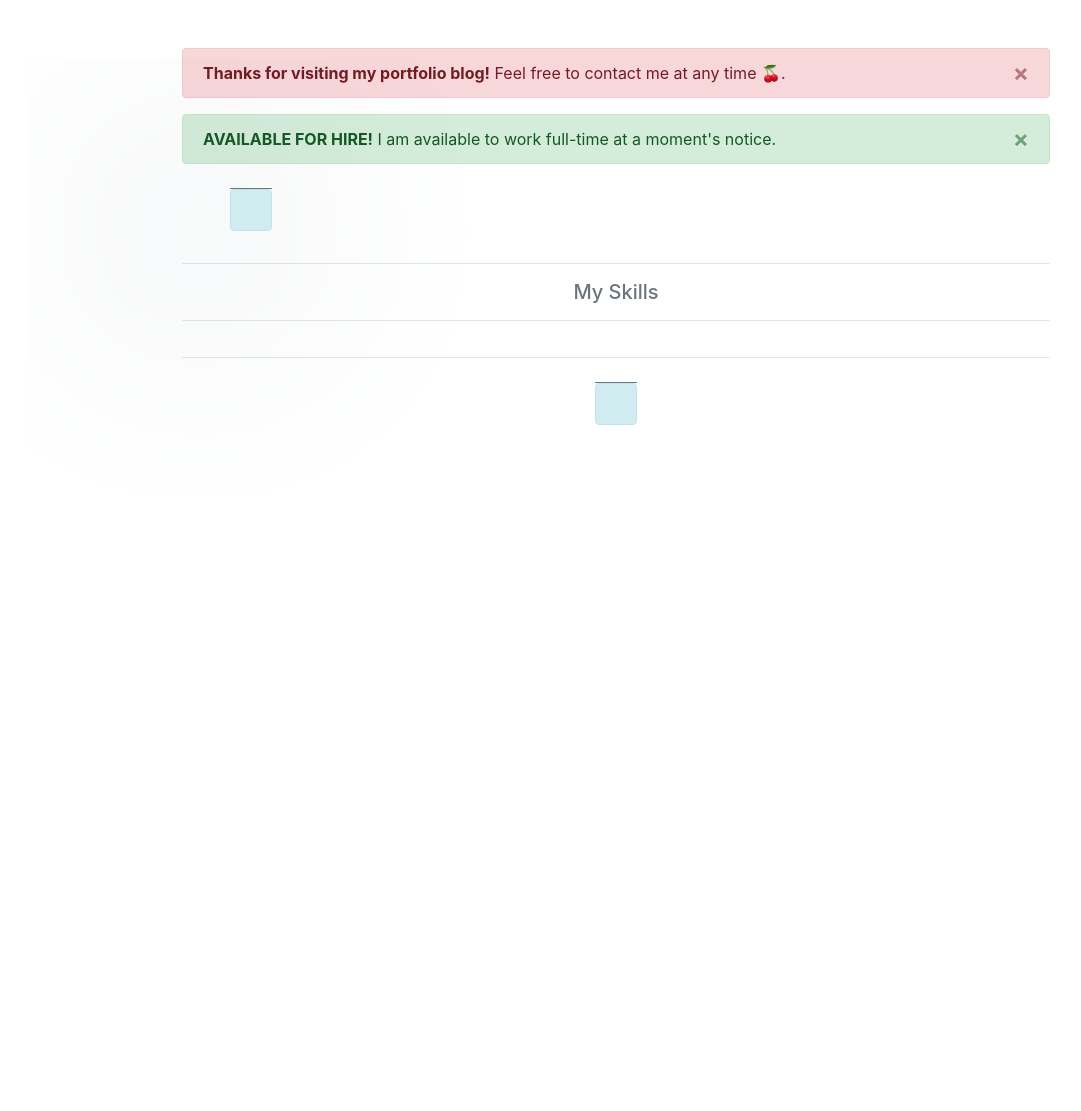
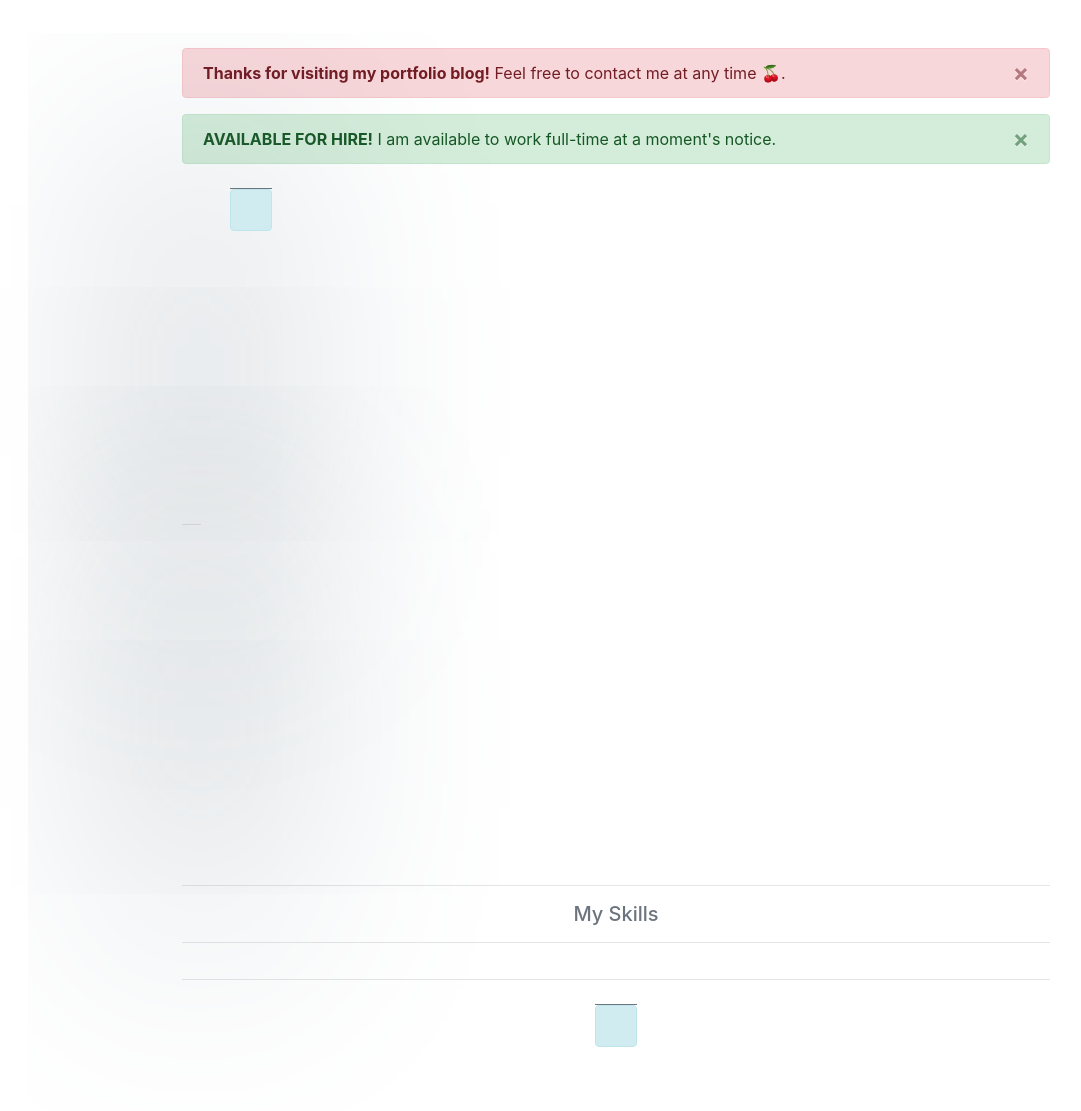
Before and after one commit to lheredias/portfolio-blog, a Django app: template blog/templates/blog/index.html in a window 1280 px wide. Shown: the part 56-1167 px from the top of the page, without its empty margins (24-1105 px from the left). Before the commit the page ends 481 px from the top, so only its background shows below. Run offline with Django 3.2, Linux system fonts and the light colour scheme; the template is opened without the code that fills it, so the values that code supplies are empty; some libraries are stand-ins or nearby versions.

Commit message:
Add: img

```diff
--- a/blog/static/blog/styles.css
+++ b/blog/static/blog/styles.css
@@ -39,15 +39,16 @@ h1 > a:hover {
 }
 
 /* The element to apply the animation to */
-#photo {
+.photo {
+  /* position:relative; */
   opacity: 0.5;
   animation-name: second;
   box-shadow: 7px 15px 250px 50px SlateGray;
   animation-duration: 7s;
   animation-iteration-count: infinite;
   border-radius: 15%;
-  height: auto;
-  width: auto
+  height: 40vh;
+  /* width: 5vh */
 }
 
 @import url('https://fonts.googleapis.com/css2?family=Chicle&display=swap');
--- a/blog/templates/blog/aboutme.html
+++ b/blog/templates/blog/aboutme.html
@@ -2,7 +2,11 @@
   <div class="row">
     <div class="col-md-5 align-self-center mt-2 mb-2">
       <div class="d-flex flex-wrap justify-content-center">
-        <img class="img-fluid" id="photo" src="{{ aboutme.image }}">
+        <img class="img-fluid photo" src="{{ aboutme.image }}">
+      </div>
+      <hr>
+      <div class="d-flex flex-wrap justify-content-center">
+        <img class="img-fluid photo" src="{{ aboutme.website }}">
       </div>
     </div>
     <div class="col-md-7">
```
